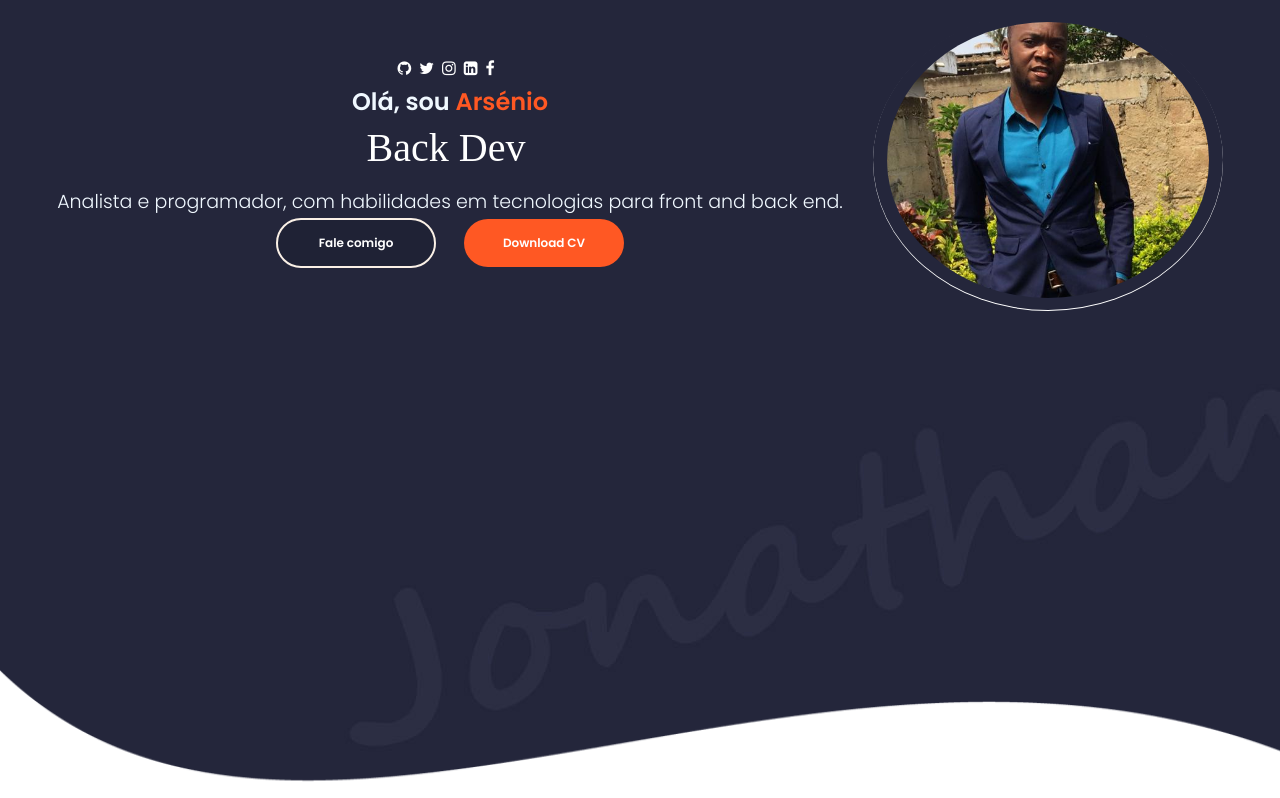
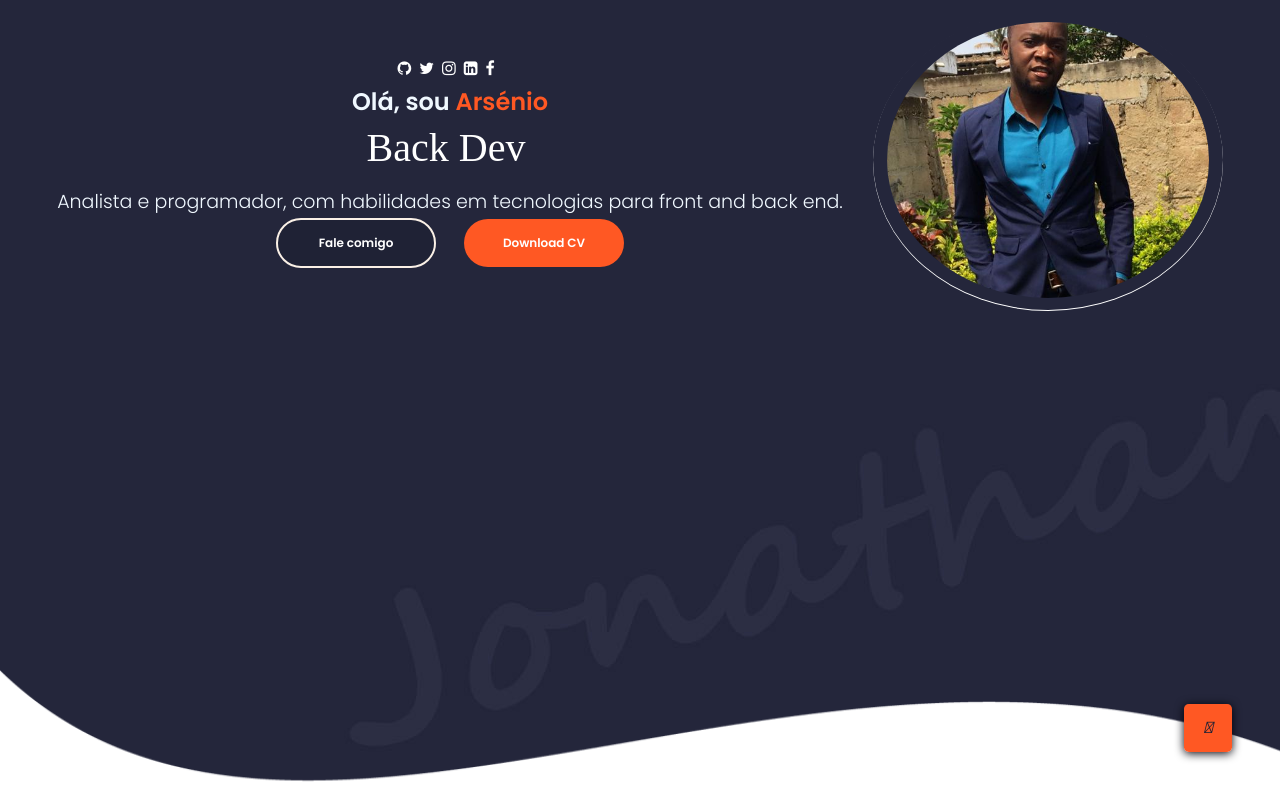
Before and after one commit to ArsenioLanga/Portfolio_Oficial, a React (Create React App) app: page / in a window 1280 px wide. Shown: the top 798 px of the page. Built offline with nearby package versions, Linux system fonts and the light colour scheme; a web font is replaced by a local one.

Commit message:
Configuracao do Top link

```diff
--- a/src/PortfolioContainer/Contact/Contact.css
+++ b/src/PortfolioContainer/Contact/Contact.css
@@ -140,6 +140,22 @@ form{
     color: #111;
 }
 
+.top #link-topo{
+    position: fixed;
+    right: 3rem;
+    bottom: 3rem;
+    width: 3rem;
+    height: 3rem;
+    background-color: #FF5823;  /* fallback for old browsers */
+    background: -webkit-linear-gradient(to right, #FF5823, #FF5823);  /* Chrome 10-25, Safari 5.1-6 */
+    background: linear-gradient(to right, #FF5823, #FF5823); /* W3C, IE 10+/ Edge, Firefox 16+, Chrome 26+, Opera 12+, Safari 7+ */;
+    display: flex;
+    justify-content: center;
+    align-items: center;
+    color: #1F2235;
+    border-radius: .3rem;
+    box-shadow: 0 0.1rem 0.6rem #000009;
+}
 
     @media screen and (max-width: 810px){
 
@@ -284,15 +300,6 @@ form{
     border-bottom: 1px solid;
     }
 
-    .highlighted-btn:hover{
-        background-color: cornsilk;
-        color: #111;
-    }
-
-    .highlighted-btn {
-        font-size: 4px !important;
-    }
-
  }
  @media screen and (max-width: 320px){
     .conctact-container{
@@ -344,14 +351,4 @@ form{
     .field:focus{
     border-bottom: 1px solid;
     }
-
-    .highlighted-btn:hover{
-        background-color: cornsilk;
-        color: #111;
  }
-
-    .highlighted-btn {
-        font-size: 4px !important;
-    }
-
- }
--- a/src/PortfolioContainer/Contact/Contact.js
+++ b/src/PortfolioContainer/Contact/Contact.js
@@ -1,6 +1,5 @@
 import React from "react";
 import "./Contact.css";
-import Email from "./Email.php";
 
 export default function Resume(){
     return(
@@ -17,7 +16,7 @@ export default function Resume(){
 
                 <div class="contacto-right">
                         <h1>Contacto</h1>
-                    <form action={<Email />} method="POST">
+                    <form action="" method="POST">
                         <div class="input-group">
                             <input type="text" class="field" name="nome" id="nome" required/>
                             <label for="nome" class="field-label">Nome</label>
@@ -35,6 +34,10 @@ export default function Resume(){
                     </form>
                 </div>
             </div>
+            <div className="top">
+                <a id="link-topo" href="#home">
+                <i class="fas fa-arrow-up"></i></a>
+            </div>
         </div>
     )
 }
```
Lines whose indentation alone changed are shown as unchanged.
